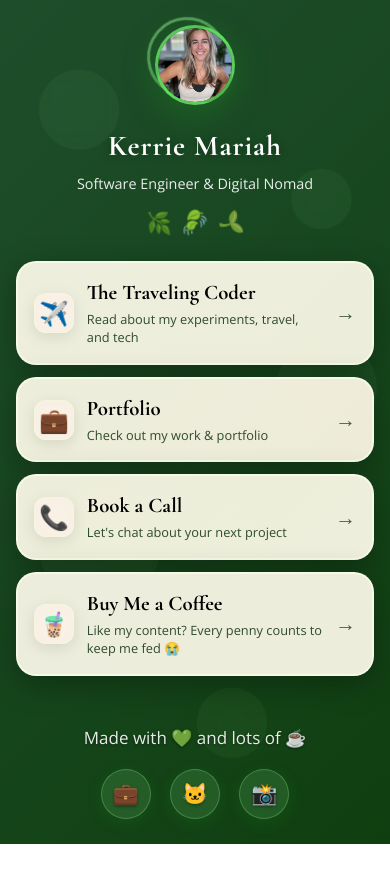
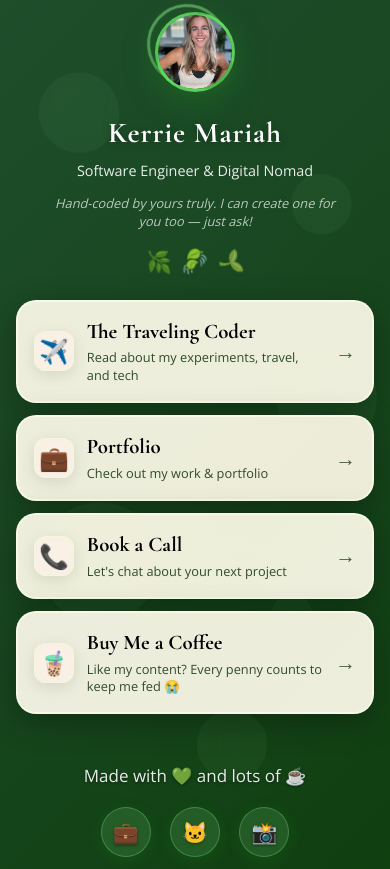
Before and after one commit to KerrieMariah/Portfolio, a Next.js app: page /links in a window 390 px wide. Before the commit the page ends 844 px from the top, so only its background shows below. Built offline with nearby package versions, Linux system fonts and the light colour scheme.

Commit message:
fixing image and links

```diff
--- a/app/(site)/links/page.jsx
+++ b/app/(site)/links/page.jsx
@@ -126,11 +126,12 @@ export default function Links() {
                         <div className="profile-image">
                             <div className="profile-ring"></div>
                             <div className="profile-avatar">
-                                <img src="/images/links/prof.jpeg" alt="Kerrie Mariah" />
+                                <img src="/images/links/prof.JPEG" alt="Kerrie Mariah" />
                             </div>
                         </div>
                         <h1 className="profile-title">Kerrie Mariah</h1>
                         <p className="profile-subtitle">Software Engineer & Digital Nomad</p>
+                        <p className="profile-tagline">Hand-coded by yours truly. I can create one for you too — just ask!</p>
                         <div className="profile-sparkles">
                             <span className="sparkle">🌿</span>
                             <span className="sparkle">🍃</span>
@@ -175,8 +176,8 @@ export default function Links() {
                         <p>Made with 💚 and lots of ☕</p>
                         <div className="social-links">
                             <a href="https://www.linkedin.com/in/kerriemariah" aria-label="LinkedIn">💼</a>
-                            <a href="#" aria-label="GitHub">🐱</a>
-                            <a href="#" aria-label="Instagram">📸</a>
+                            <a href="https://github.com/KerrieMariah" aria-label="GitHub">🐱</a>
+                            <a href="https://www.instagram.com/kerrie_mariah" aria-label="Instagram">📸</a>
                         </div>
                     </motion.div>
                 </motion.div>
--- a/app/globals.css
+++ b/app/globals.css
@@ -1289,8 +1289,20 @@ footer .social li a:hover {
 .profile-subtitle {
     font-size: 1.1rem;
     color: rgba(255, 255, 255, 0.9);
-    margin-bottom: 1rem;
+    margin-bottom: 0.5rem;
     font-weight: 300;
+}
+
+.profile-tagline {
+    font-size: 0.9rem;
+    color: rgba(255, 255, 255, 0.7);
+    margin-bottom: 1.5rem;
+    font-weight: 300;
+    font-style: italic;
+    line-height: 1.4;
+    max-width: 400px;
+    margin-left: auto;
+    margin-right: auto;
 }
 
 .profile-sparkles {
@@ -1521,6 +1533,11 @@ footer .social li a:hover {
         font-size: 1rem;
     }
 
+    .profile-tagline {
+        font-size: 0.85rem;
+        margin-bottom: 1.25rem;
+    }
+
     .link-content {
         padding: 1.25rem;
     }
@@ -1588,6 +1605,12 @@ footer .social li a:hover {
     .profile-subtitle {
         font-size: 0.9rem;
         margin-bottom: 0.75rem;
+    }
+
+    .profile-tagline {
+        font-size: 0.8rem;
+        margin-bottom: 1rem;
+        max-width: 300px;
     }
 
     .link-content {
```
